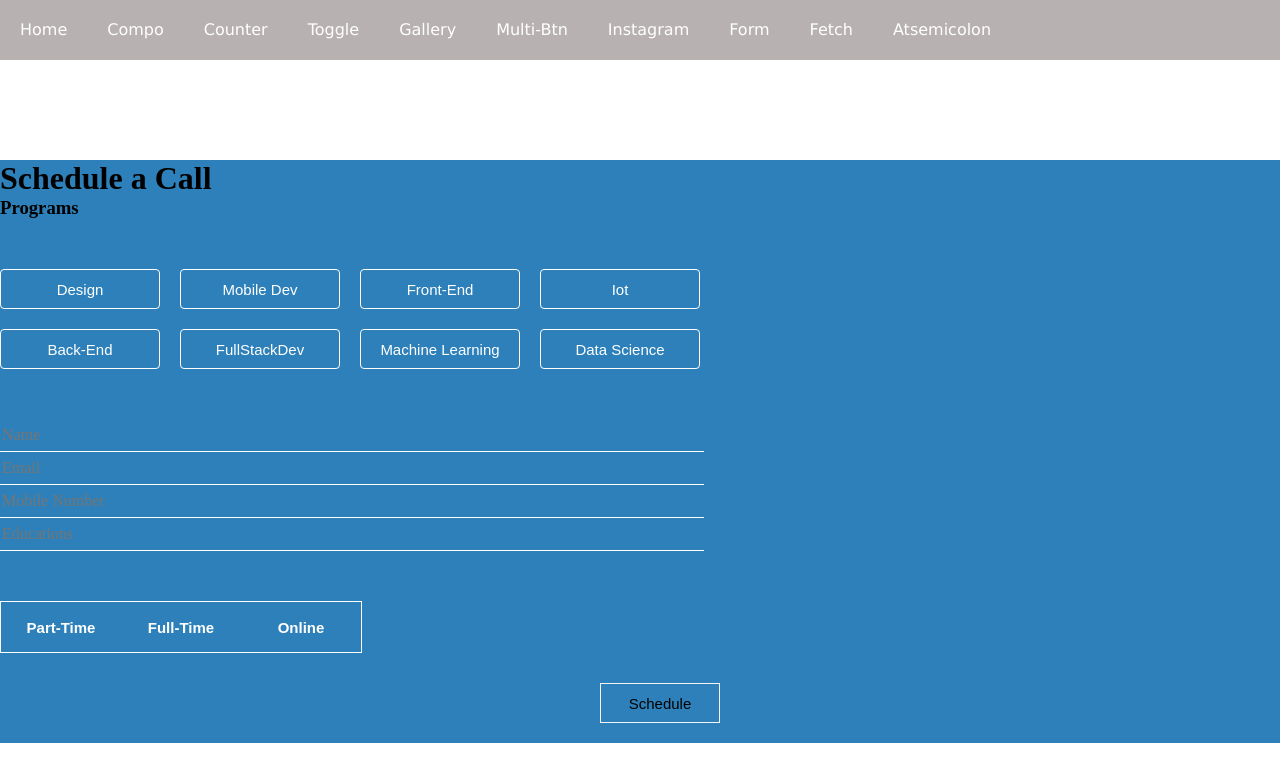
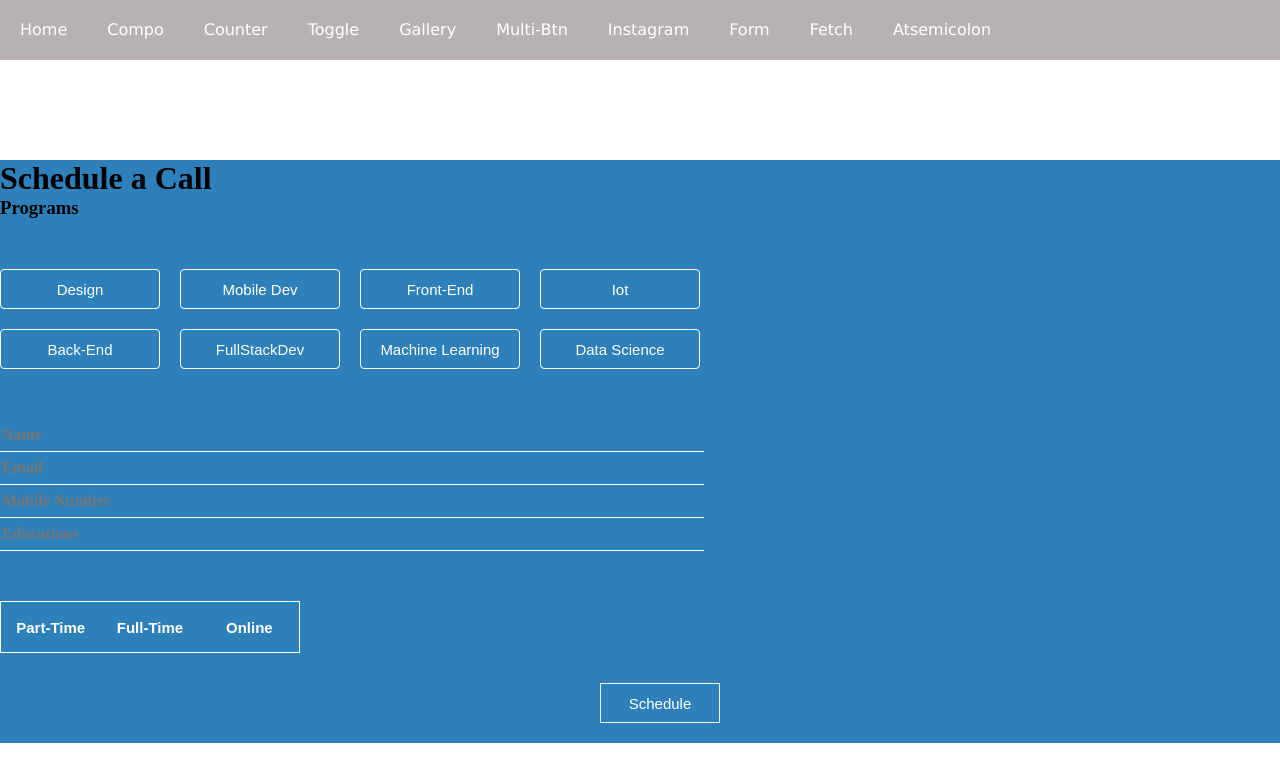
Before and after one commit to pavinane/react, a React (Create React App) app: page /Atsemicolon in a window 1280 px wide. Shown: the top 782 px of the page. Built offline with nearby package versions, Linux system fonts and the light colour scheme.

Commit message:
complete @;-form

```diff
--- a/src/Atsemico.jsx
+++ b/src/Atsemico.jsx
@@ -20,8 +20,9 @@ class MainButton extends React.Component {
     name: "",
     email: "",
     mobile: "",
-    education: "",
-    period: ""
+    designation: "",
+    period: "",
+    submit: ""
   };
   click = show => {
     this.setState({ text: show, options: true });
@@ -40,6 +41,7 @@ class MainButton extends React.Component {
     console.log(this.state);
   };
   click3 = show => this.setState({ period: show });
+  click4 = display => this.setState({ submit: display });
   render() {
     const {
       text,
@@ -47,11 +49,12 @@ class MainButton extends React.Component {
       name,
       email,
       number,
-      education,
-      period
+      designation,
+      period,
+      submit
     } = this.state;
     return (
-      <from onSubmit={this.handleSubmit}>
+      <form onSubmit={this.handleSubmit}>
         <div className="atsemicolon">
           <div className="option">
             {options ? (
@@ -123,15 +126,16 @@ class MainButton extends React.Component {
               placeholder="email"
             />
             <input
-              name="number"
+              name="tel"
               type="text"
               value={number}
               onChange={this.handleChange}
               placeholder="mobile number"
             />
             <input
+              name="designation"
               type="text"
-              value={education}
+              value={designation}
               onChange={this.handleChange}
               placeholder="educations"
             />
@@ -171,11 +175,18 @@ class MainButton extends React.Component {
           </div>
         </div>
         <div className="sub">
-          <button tyoe="button" onClick={this.handleSubmit}>
+          <button
+            type="button"
+            onClick={() => this.click4("schedule")}
+            style={{
+              background: submit === "schedule" ? "white" : "#2D80B9",
+              color: submit === "schedule" ? "#2D80B9" : "white"
+            }}
+          >
             schedule
           </button>
         </div>
-      </from>
+      </form>
     );
   }
 }
--- a/src/ContactForm.jsx
+++ b/src/ContactForm.jsx
@@ -59,6 +59,7 @@ class ContactForm extends React.Component {
     } = this.state;
 
     return (
+      <div className="form-input">
         <form onSubmit={this.handleSubmit}>
           <div className="input-form">
             <input
@@ -113,6 +114,7 @@ class ContactForm extends React.Component {
           />
           <button onClick={this.handleForSubmit}>submit</button>
         </form>
+      </div>
     );
   }
 }
--- a/src/Fetch.jsx
+++ b/src/Fetch.jsx
@@ -37,4 +37,47 @@ class Fetch extends React.Component {
   }
 }
 
-export default Fetch;
+class Fetchpavi extends React.Component {
+  state = {
+    loading: true,
+    person: null,
+    name: ""
+  };
+  fetchData = () => {
+    fetch("https://api.github.com/users/pavinane")
+      .then(responce => responce.json()) //console.log(data)); use for reference
+      .then(data => this.setState({ name: data, loading: false }));
+  };
+  render() {
+    const { name, loading } = this.state;
+    return (
+      <>
+        <button type="button" onClick={this.fetchData}>
+          schedule
+        </button>
+        {loading && <p>loading...</p>}
+        {name ? (
+          <>
+            <p>{name.id}</p>
+            <p>{name.node_id}</p>
+            <p>{name.name}</p>
+          </>
+        ) : (
+          <p>No data in the state</p>
+        )}
+      </>
+    );
+  }
+}
+
+class Pavi extends React.Component {
+  render() {
+    return (
+      <div className="fet">
+        <Fetch />
+        <Fetchpavi />
+      </div>
+    );
+  }
+}
+export default Pavi;
--- a/src/atsemi.scss
+++ b/src/atsemi.scss
@@ -56,11 +56,13 @@
         input[placeholder] {
           text-transform: capitalize;
           color: none;
+
+          font-weight: bolder;
         }
       }
       .day {
         margin: 50px 0px;
-        width: 360px;
+
         display: grid;
         grid-template-columns: 1fr 1fr 1fr;
         border: 1px solid white;
--- a/src/contactform.scss
+++ b/src/contactform.scss
@@ -1,3 +1,4 @@
+.form-input {
   form {
     display: grid;
     grid-template-rows: 1fr 1fr 1fr 1fr 1fr 1fr;
@@ -26,3 +27,4 @@ form {
       margin: 0 auto;
     }
   }
+}
```
Also changed, not shown: src/Atfetch.jsx (deleted, +0 -35 lines). Lines whose indentation alone changed are shown as unchanged.
